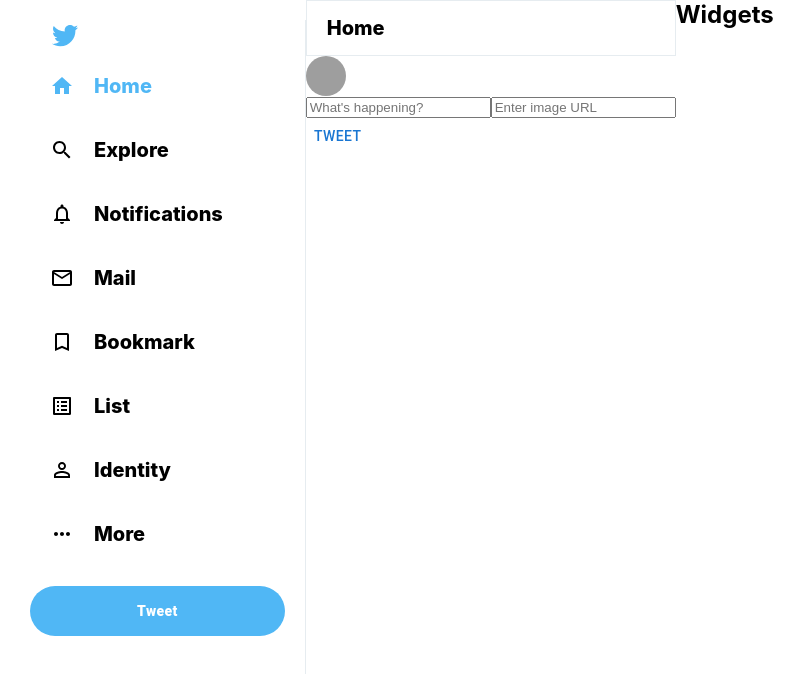
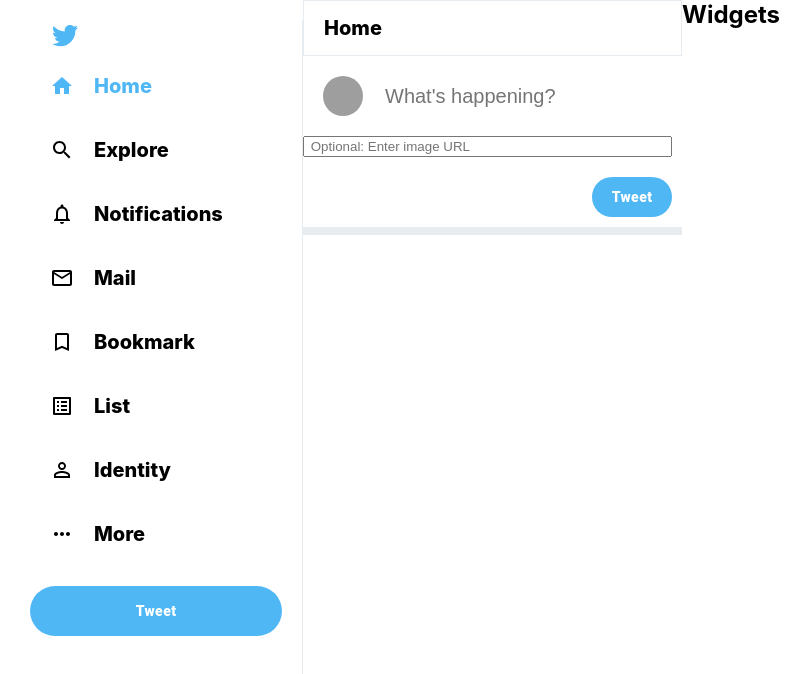
Before and after one commit to tracysu/twitter-clone, a React (Create React App) app: page / in a window 1280 px wide. Shown: the top 674 px of the page, without its empty margins (0-812 px from the left). Built offline with nearby package versions, Linux system fonts and the light colour scheme; grey boxes are pictures that could not be loaded.

Commit message:
centered the tweet box

```diff
--- a/src/TweetBox.css
+++ b/src/TweetBox.css
@@ -0,0 +1,43 @@
+.tweetBox {
+    padding-bottom: 10px;
+    border-bottom: 8px solid var(--twitter-background);
+    padding-right: 10px;
+}
+
+.tweetBox > form {
+    display: flex;
+    flex-direction: column;
+
+}
+
+.tweetBox__input {
+    padding: 20px;
+    display: flex;
+}
+
+.tweetBox__input > input {
+    flex: 1;
+    margin-left: 20px;
+    font-size: 20px;
+    border: none;
+}
+
+.tweetBox__imageInput {
+    border: none;
+    padding: 10px;
+
+
+}
+
+.tweetBox__tweetButton {
+    background-color: var(--twitter-color) !important; /*important overrides material UI theme*/
+    border: none !important;
+    color: white !important;
+    font-weight: 900 !important;
+    text-transform: inherit !important;
+    border-radius: 30px !important;
+    width: 80px;
+    height: 40px !important;
+    margin-top: 20px !important;
+    margin-left: auto !important;
+}
--- a/src/TweetBox.js
+++ b/src/TweetBox.js
@@ -6,16 +6,19 @@
 function TweetBox() {
   return (
     <div className='tweetBox'>
+        <form>
             <div className='tweetBox__input'>
                 <Avatar src=
                 "https://e1.pxfuel.com/desktop-wallpaper/399/852/desktop-wallpaper-aesthetic-pfp-cartoon-pfp.jpg"
                 />
                 <input placeholder="What's happening?" type='text'/>
-            <input placeholder="Enter image URL" type='text'/>
             </div>
-        <Button>Tweet</Button>
+            <input className="tweetBox_imageInput"
+                placeholder=" Optional: Enter image URL" type='text'/>
+            <Button className='tweetBox__tweetButton'>Tweet</Button>
+        </form>
     </div>
-  )
+  );
 }
 
 export default TweetBox
```
Lines whose indentation alone changed are shown as unchanged.
